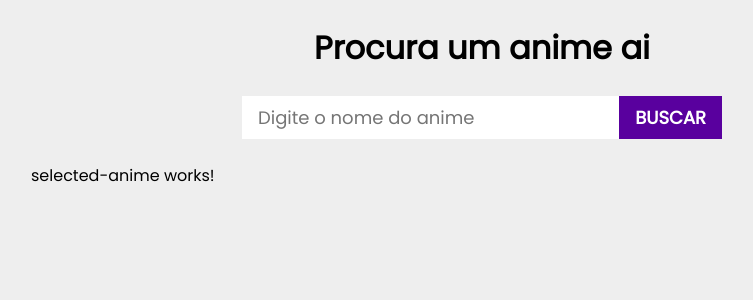
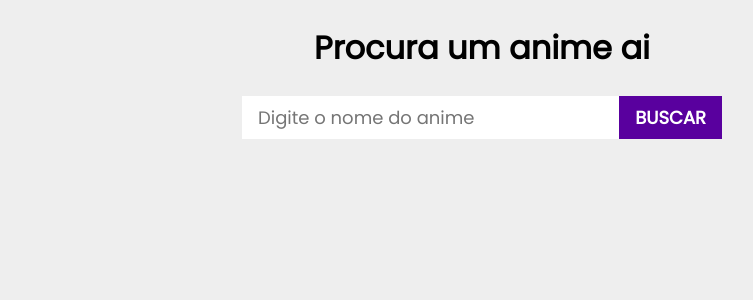
Before and after one commit to daniescobarx/angular-anime, an Angular app in the folder anime/: page / in a window 1280 px wide. Shown: the top 300 px of the page, without its empty margins (158-911 px from the left). Built offline with nearby package versions, Linux system fonts and the light colour scheme.

Commit message:
selected anime

```diff
--- a/anime/src/app/components/selected-anime/selected-anime.component.html
+++ b/anime/src/app/components/selected-anime/selected-anime.component.html
@@ -1 +1,5 @@
-<p>selected-anime works!</p>
+<div *ngIf="animes_selected.length > 0" class="myanime">
+  <div *ngFor="let anime of animes_selected" class="anime">
+    <img [src]="anime.imagem" alt="img">
+  </div>
+</div>
--- a/anime/src/app/components/selected-anime/selected-anime.component.ts
+++ b/anime/src/app/components/selected-anime/selected-anime.component.ts
@@ -1,5 +1,6 @@
 import { Component, OnInit } from '@angular/core';
 import { AnimeService } from '../../services/anime.service';
+import { MySelect } from '../../interfaces/api-movies';
 
 @Component({
   selector: 'app-selected-anime',
@@ -7,11 +8,13 @@ import { AnimeService } from '../../services/anime.service';
   styleUrl: './selected-anime.component.css'
 })
 export class SelectedAnimeComponent implements OnInit {
+    animes_selected: MySelect[] = [];
     constructor(private AnimeService : AnimeService){ }
 
     ngOnInit(): void {
-        this.AnimeService.getAnimeSelected().subscribe(result => {
-          console.log(result);
+        this.AnimeService.getAnimeSelected().subscribe(anime => {
+          console.log(anime);
+          this.animes_selected.push(anime)
         } )
     }
 }
```
